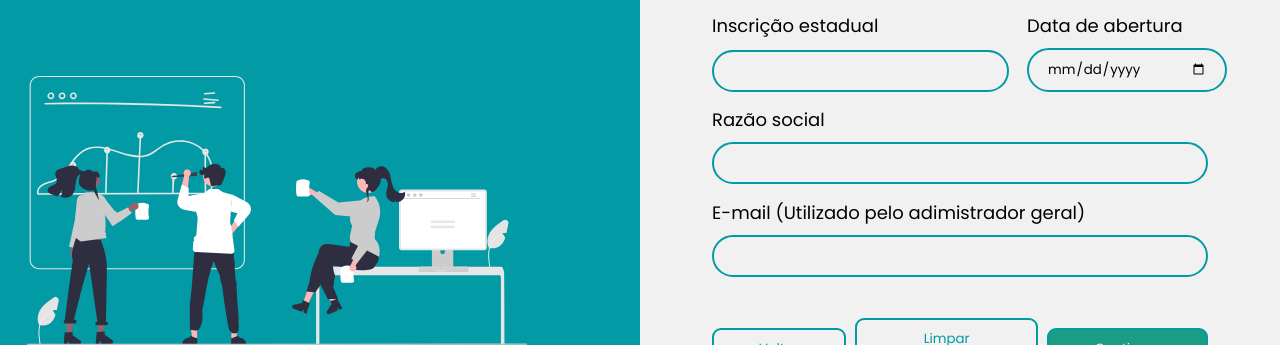
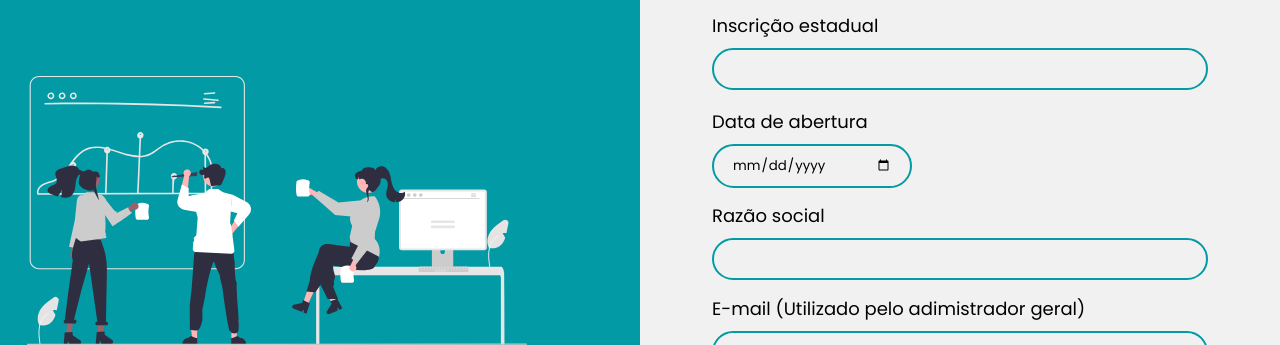
Before and after one commit to NicoleCarvalh/StafflinkProject, a plain HTML site: page pages/signup/index.html in a window 1280 px wide. Shown: the part 455-800 px from the top of the page. Drawn offline with nearby package versions, Linux system fonts and the light colour scheme; files that its build step writes are made by us from their sources.

Commit message:
Objetivo: correcao no layout responsivo dos inputs do cadastro.

```diff
--- a/pages/signup/scripts/main.js
+++ b/pages/signup/scripts/main.js
@@ -1,3 +1,4 @@
 import { allUtils } from "../../../patternScripts/main.js";
 
-// allUtils.sideMenu()
+console.log(document.getElementById('loginContainer'))
+console.log(document.getElementById('loginContainer').children)
--- a/pages/signup/styles/style.scss
+++ b/pages/signup/styles/style.scss
@@ -135,7 +135,7 @@ main {
         }
 
         .fieldContainer {
-            @include flexBox($j: space-between, $g: 1rem);
+            @include flexBox($j: space-between, $g: 1rem, $fw: wrap);
 
             :first-child {
                 flex: 1 0 auto;
```
